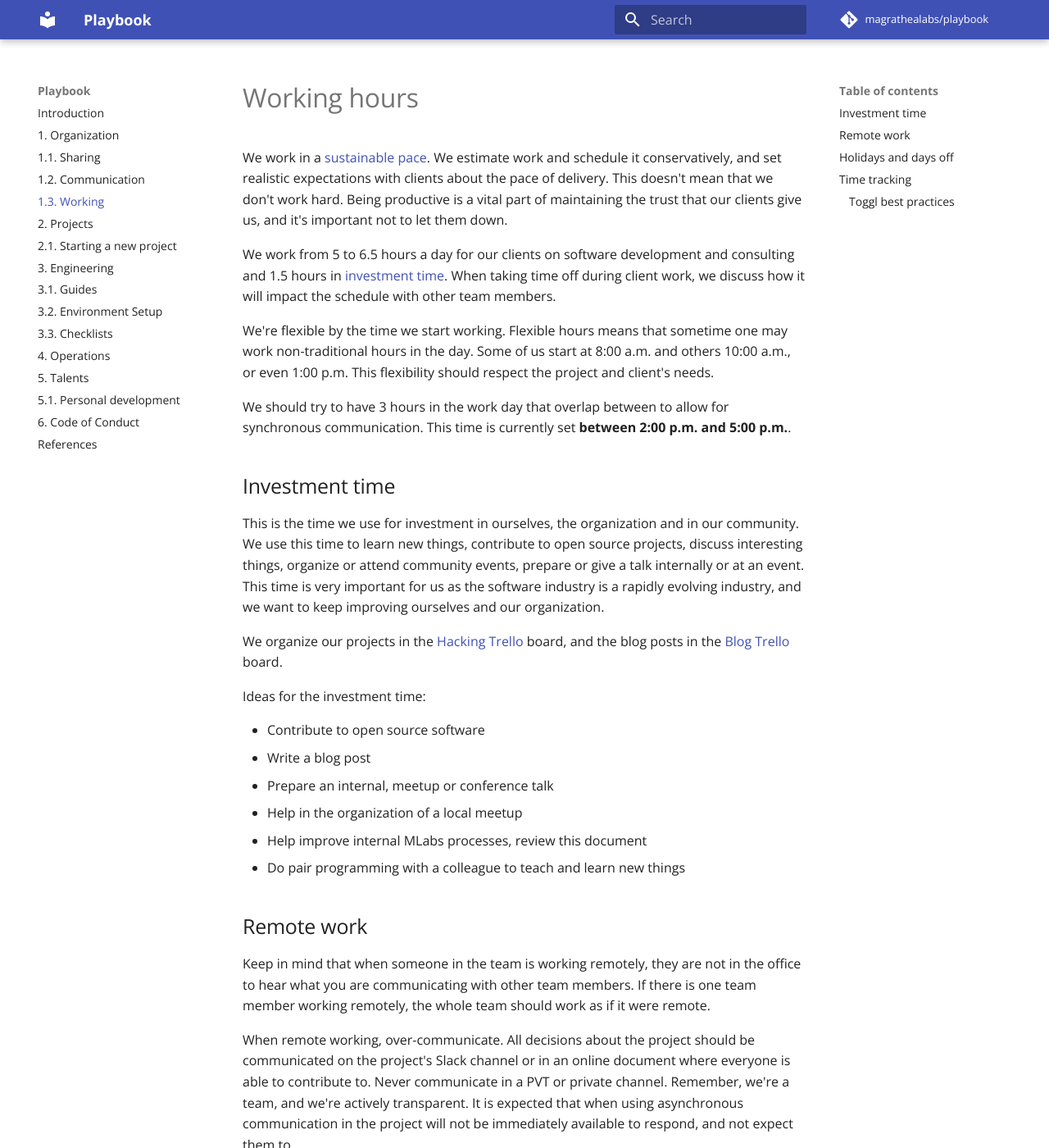
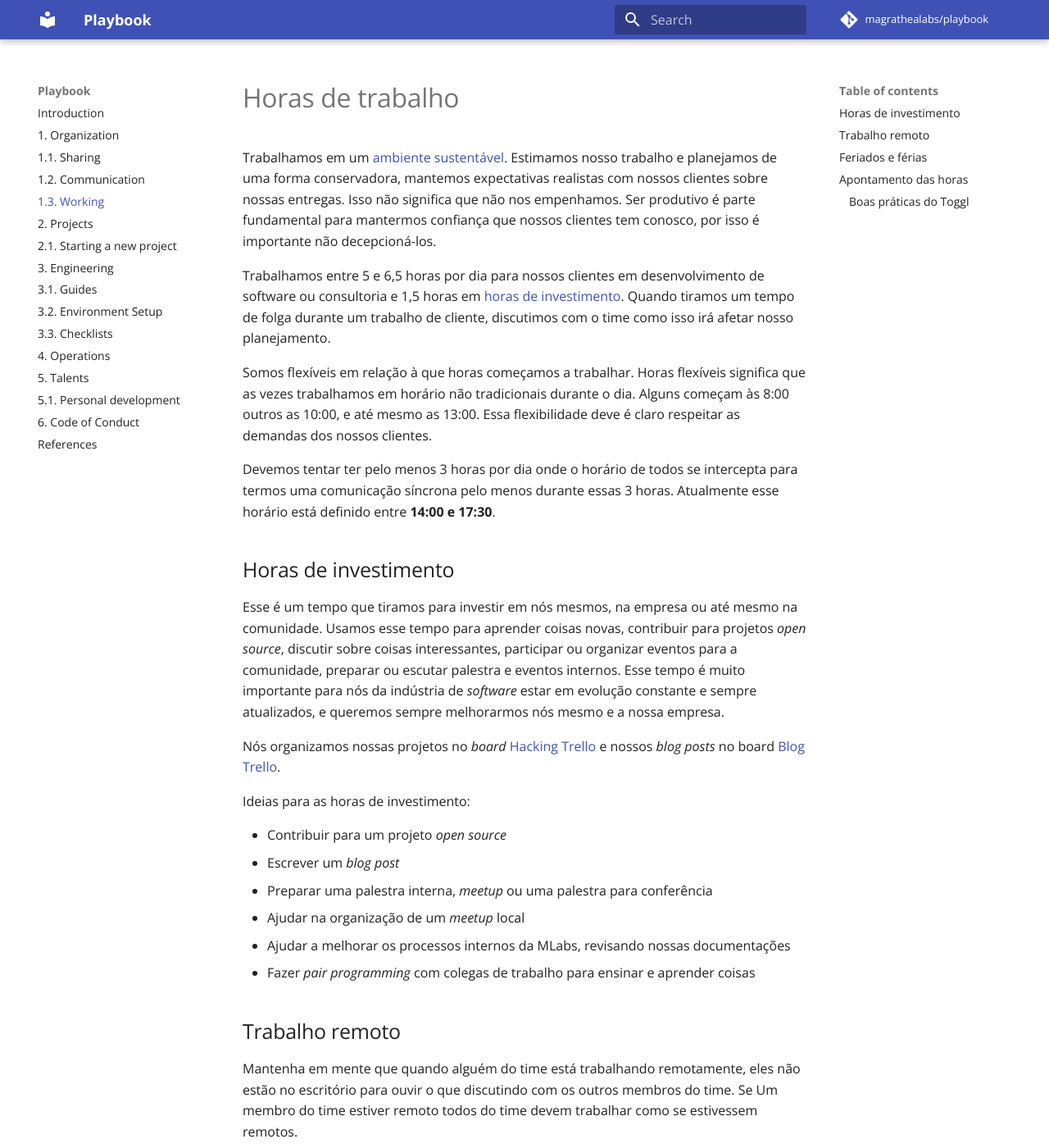
Before and after one commit to magrathealabs/playbook, an MkDocs documentation site: the page built from docs/1.3-working.md, in a window 1280 px wide and 1400 px high. Shown: the whole window at 82% size. Built offline with MkDocs 1.6.1 and Material for MkDocs 9.7.7, drawn with Linux system fonts in a browser that asks for light colours; comment, search, counter and statistics services are not loaded; some of the changed text lies outside the part shown.

Commit message:
Translate `docs/1.3-working.md` to pt-BR

```diff
--- a/docs/1.3-working.md
+++ b/docs/1.3-working.md
@@ -1,49 +1,48 @@
-# Working hours
+# Horas de trabalho
 
-We work in a [sustainable pace](http://www.extremeprogramming.org/rules/overtime.html). We estimate work and schedule it conservatively, and set realistic expectations with clients about the pace of delivery. This doesn't mean that we don't work hard. Being productive is a vital part of maintaining the trust that our clients give us, and it's important not to let them down.
+Trabalhamos em um [ambiente sustentável](http://www.extremeprogramming.org/rules/overtime.html). Estimamos nosso trabalho e planejamos de uma forma conservadora, mantemos expectativas realistas com nossos clientes sobre nossas entregas. Isso não significa que não nos empenhamos. Ser produtivo é parte fundamental para mantermos confiança que nossos clientes tem conosco, por isso é importante não decepcioná-los.
 
-We work from 5 to 6.5 hours a day for our clients on software development and consulting and 1.5 hours in [investment time](https://thoughtbot.com/playbook/our-company/time). When taking time off during client work, we discuss how it will impact the schedule with other team members.
+Trabalhamos entre 5 e 6,5 horas por dia para nossos clientes em desenvolvimento de software ou consultoria e 1,5 horas em [horas de investimento](https://thoughtbot.com/playbook/our-company/time). Quando tiramos um tempo de folga durante um trabalho de cliente, discutimos com o time como isso irá afetar nosso planejamento.
 
-We're flexible by the time we start working. Flexible hours means that sometime one may work non-traditional hours in the day. Some of us start at 8:00 a.m. and others 10:00 a.m., or even 1:00 p.m. This flexibility should respect the project and client's needs.
+Somos flexíveis em relação à que horas começamos a trabalhar. Horas flexíveis significa que as vezes trabalhamos em horário não tradicionais durante o dia. Alguns começam às 8:00 outros as 10:00, e até mesmo as 13:00. Essa flexibilidade deve é claro respeitar as demandas dos nossos clientes.
 
-We should try to have 3 hours in the work day that overlap between to allow for synchronous communication. This time is currently set **between 2:00 p.m. and 5:00 p.m.**.
+Devemos tentar ter pelo menos 3 horas por dia onde o horário de todos se intercepta para termos uma comunicação síncrona pelo menos durante essas 3 horas. Atualmente esse horário está definido entre **14:00 e 17:30**.
 
-## Investment time
+## Horas de investimento
 
-This is the time we use for investment in ourselves, the organization and in our community. We use this time to learn new things, contribute to open source projects, discuss interesting things, organize or attend community events, prepare or give a talk internally or at an event. This time is very important for us as the software industry is a rapidly evolving industry, and we want to keep improving ourselves and our organization.
+Esse é um tempo que tiramos para investir em nós mesmos, na empresa ou até mesmo na comunidade. Usamos esse tempo para aprender coisas novas, contribuir para projetos _open source_, discutir sobre coisas interessantes, participar ou organizar eventos para a comunidade, preparar ou escutar palestra e eventos internos. Esse tempo é muito importante para nós da indústria de _software_ estar em evolução constante e sempre atualizados, e queremos sempre melhorarmos nós mesmo e a nossa empresa.
 
-We organize our projects in the [Hacking Trello](https://trello.com/b/6Qg8rle1/mochileiros-hacking) board, and the blog posts in the [Blog Trello](https://trello.com/b/zdmuA1MN/mochileiros-blog) board.
+Nós organizamos nossas projetos no _board_ [Hacking Trello](https://trello.com/b/6Qg8rle1/mochileiros-hacking) e nossos _blog posts_ no board [Blog Trello](https://trello.com/b/zdmuA1MN/mochileiros-blog).
 
-Ideas for the investment time:
+Ideias para as horas de investimento:
 
-* Contribute to open source software
-* Write a blog post
-* Prepare an internal, meetup or conference talk
-* Help in the organization of a local meetup
-* Help improve internal MLabs processes, review this document
-* Do pair programming with a colleague to teach and learn new things
+* Contribuir para um projeto _open source_
+* Escrever um _blog post_
+* Preparar uma palestra interna, _meetup_ ou uma palestra para conferência
+* Ajudar na organização de um _meetup_ local
+* Ajudar a melhorar os processos internos da MLabs, revisando nossas documentações
+* Fazer _pair programming_ com colegas de trabalho para ensinar e aprender coisas
 
-## Remote work
+## Trabalho remoto
 
-Keep in mind that when someone in the team is working remotely, they are not in the office to hear what you are communicating with other team members. If there is one team member working remotely, the whole team should work as if it were remote.
+Mantenha em mente que quando alguém do time está trabalhando remotamente, eles não estão no escritório para ouvir o que discutindo com os outros membros do time. Se Um membro do time estiver remoto todos do time devem trabalhar como se estivessem remotos.
 
-When remote working, over-communicate. All decisions about the project should be communicated on the project's Slack channel or in an online document where everyone is able to contribute to. Never communicate in a PVT or private channel. Remember, we're a team, and we're actively transparent. It is expected that when using asynchronous communication in the project will not be immediately available to respond, and not expect them to.
+Quando estamos trabalhando remotamente, comunique-se o máximo que puder. Todas as decisões sobre o projeto devem ser comunicadas no canal do projeto do slack ou estar descrito em um documento online onde todos podem contribuir. Nunca comunique-se em canais privados ou mensagens diretas. Lembre-se, *somos um time* e *ativamente transparente*. Quando usamos comunicação assíncrona no projeto é esperado que não tenhamos uma resposta imediata.
 
-If you aren't in the office, always keep an eye in the project's alert Slack channel to know what is happening in the project. There, you will see notifications from all the tools we currently use: Github, New Relic, Heroku, AWS, Log Entries, Sentry and Circle CI.
+Se você não está no escritório, sempre deixe ativadas as notificações do canal do projeto no Slack para saber o que está acontecendo no projeto. Assim, você receberá notificações de todas as ferramentas que usamos: _Github_, _New Relic_, _Heroku_, _AWS_, _Log Entries_, _Sentry_ and _Circle CI_.
 
-## Holidays and days off
+## Feriados e férias
 
-We usually have 14 days off in the end of the year for Christmas and New Years eve. We also take days off in the national holidays. If you want to take some days off, first, talk with your team to manage how to do this without affecting the project delivery estimation.
+Geralmente tiramos 14 dias de férias coletivas no final do ano para o Natal e Ano Novo. Também folgamos nos feriados nacionais. Caso queira tirar mais alguns dias de folga, primeiro converse com seu time para discutir o como isso irá afetar o projeto e estimativas de entrega.
 
-## Time tracking
+## Apontamento das horas
 
-!!! attention
-    This section is missing content.
+[WIP]
 
-We work and bill our customers by the hours we work. We use [Toggl](https://www.toggl.com) to keep track of our time.
+Trabalhamos e cobramos de nossos clientes pelas horas que dedicamos aos seus projetos. Usamos o [Toggl](https://www.toggl.com) para salvar nossos apontamentos.
 
-### Toggl best practices
+### Boas práticas do Toggl
 
-Do not write "code review", "pair programming", "helping others" or "meeting" in the description of a time entry, it is not very informative. Prefer to point the name of the task where you are working.
+Não descrevemos nossos apontamentos como "code _review_", "_pair programming_", "ajudando alguém" or "reunião", pois isso não é muito informativo. É melhor colocar o nome da tarefa que você está trabalhando no momento.
 
-When tracking a meeting in Toggl, select the client's "Meeting" default task and make it clear what meeting was in the description. Type "Sprint planning meeting".
+Quando apontamos uma reunião no Toggl, selecionamos o cliente com a task "Reunião" e deixe claro na descrição qual é a reunião que está participando. Exemplo: "Reunião de planejamento de sprint".
```
